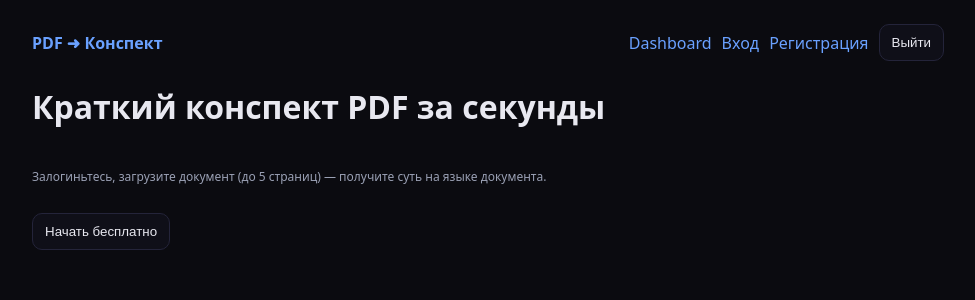
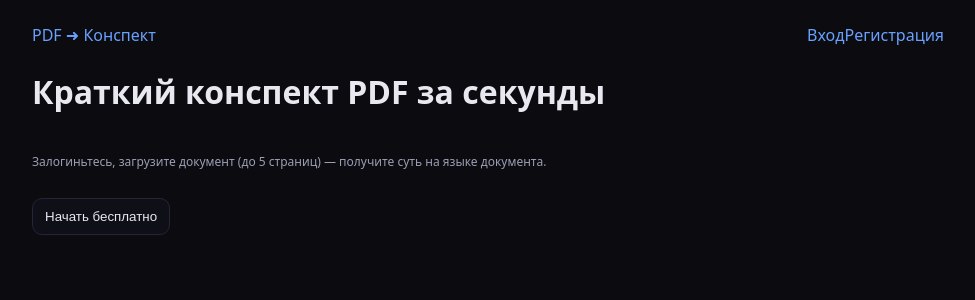
Before and after one commit to geochernyshev-lab/mvp-summarize, a Next.js app: page / in a window 1280 px wide. Shown: the top 300 px of the page, without its empty margins (152-1127 px from the left). Built offline with nearby package versions, Linux system fonts and the light colour scheme; no server answers.

Commit message:
Update Header.tsx

```diff
--- a/components/Header.tsx
+++ b/components/Header.tsx
@@ -1,10 +1,26 @@
 'use client';
 
-import { useState } from 'react';
+import { useEffect, useState } from 'react';
 import { supabase } from '@/lib/supabaseClient';
 
 export default function Header() {
+  const [authed, setAuthed] = useState<boolean | null>(null);
   const [busy, setBusy] = useState(false);
+
+  useEffect(() => {
+    // начальное состояние
+    supabase.auth.getSession().then(({ data }) => {
+      setAuthed(!!data.session);
+    });
+    // подписка на смену авторизации
+    const { data: sub } = supabase.auth.onAuthStateChange((_event, session) => {
+      setAuthed(!!session);
+    });
+    return () => {
+      sub.subscription.unsubscribe();
+    };
+  }, []);
+
   async function logout() {
     try {
       setBusy(true);
@@ -17,16 +33,24 @@ export default function Header() {
   }
 
   return (
-    <header>
-      <a href="/" style={{ fontWeight: 600 }}>PDF ➜ Конспект</a>
-      <div style={{ display: 'flex', gap: 10, alignItems: 'center' }}>
-        <a href="/dashboard">Dashboard</a>
-        <a href="/login">Вход</a>
-        <a href="/signup">Регистрация</a>
-        <button onClick={logout} disabled={busy} title="Выйти из аккаунта">
-          {busy ? 'Выходим…' : 'Выйти'}
-        </button>
-      </div>
+    <header className="site-header">
+      <a href="/" className="brand">PDF ➜ Конспект</a>
+
+      {/* Пока не знаем статус — ничего не рисуем, чтобы не мигало */}
+      {authed === null ? null : (
+        <nav className="nav">
+          {!authed ? (
+            <>
+              <a className="btn ghost" href="/login">Вход</a>
+              <a className="btn primary" href="/signup">Регистрация</a>
+            </>
+          ) : (
+            <button className="btn danger" onClick={logout} disabled={busy}>
+              {busy ? 'Выходим…' : 'Выйти'}
+            </button>
+          )}
+        </nav>
+      )}
     </header>
   );
 }
```
